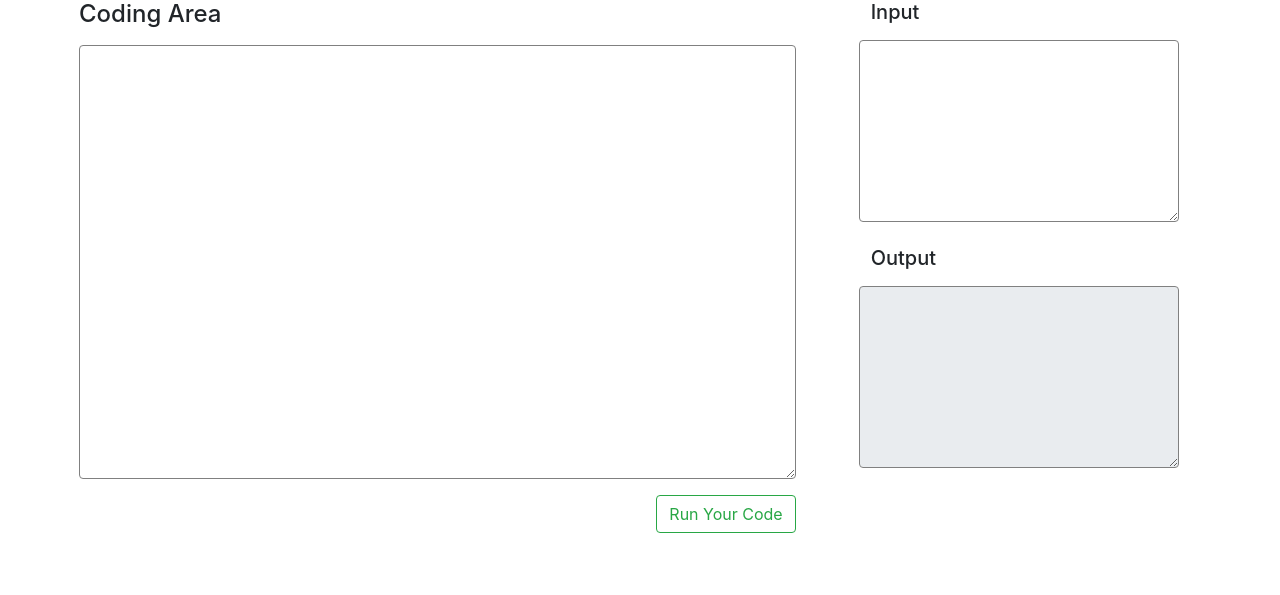
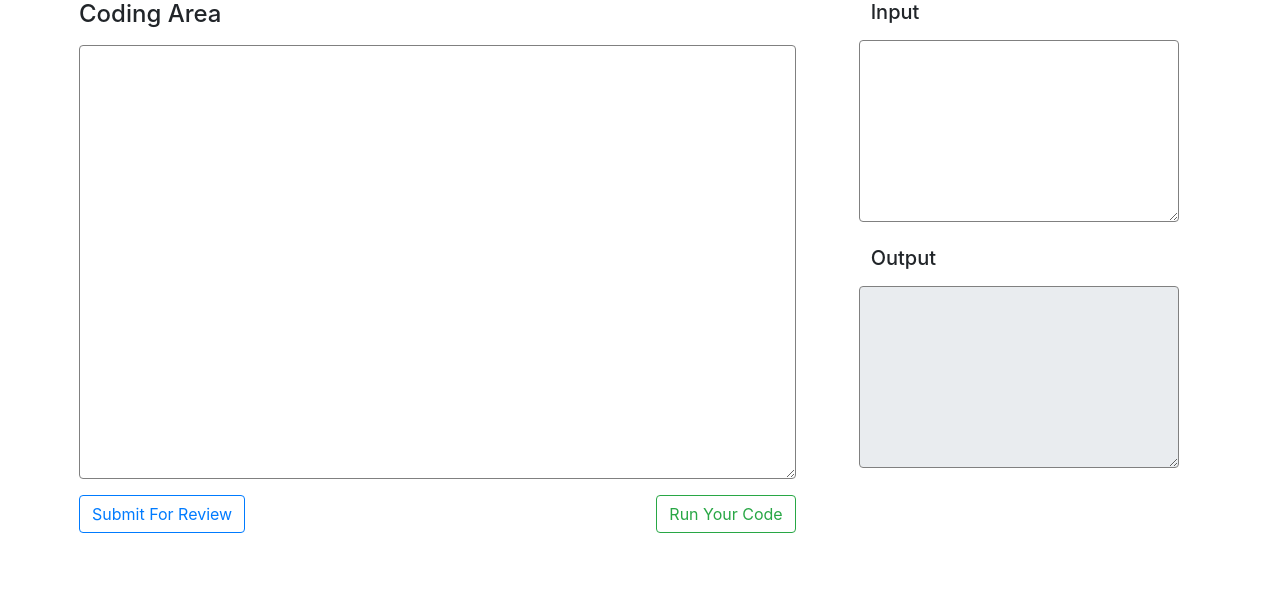
Before and after one commit to Yogeshkarma/QQGC2, a Django app: page /codeeditor/ in a window 1280 px wide; the page is wider, and only the part inside the window is pictured. Shown: the part 179-774 px from the top of that part. Run offline with Django 4.2, Linux system fonts and the light colour scheme; some libraries are stand-ins or nearby versions.

Commit message:
second commit

```diff
--- a/home/urls.py
+++ b/home/urls.py
@@ -7,6 +7,8 @@ urlpatterns = [
     path('',views.home,name='home'),
     path('codeeditor/',views.editor,name='editor'),
     re_path(r'^home/run$',views.runcode),
+    path('home/submit ',views.OnCLICKSUBMIT,name='Submit for review'),
+
 
 ]
 admin.site.site_header  =  "QQGC ADMIN"
--- a/home/views.py
+++ b/home/views.py
@@ -4,6 +4,8 @@ import sys
 
 def home(request):
     return render(request,'base.html')
+def OnCLICKSUBMIT(request):
+    return render(request,'codereview.html')
 def editor(request):
     return render(request,'code.html')
 def runcode(request):
@@ -30,5 +32,7 @@ def runcode(request):
         print(output)
     res = render(request,'code.html',{"code":code_part,"input":y,"output":output})
     return res
+def input(request):
+    pass
 
 # Create your views here.
--- a/templates/code.html
+++ b/templates/code.html
@@ -45,6 +45,10 @@
             <div class="form-group row">
               <div class="col-sm-7 ml-3">
                 <button class="btn btn-outline-success float-right" type="submit">Run Your Code </button>
+                  <a href="submit">
+                       <button type="button" class="btn btn-outline-primary">Submit For Review</button>
+                  </a>
+
               </div>
             </div>
           </form>
--- a/templates/login_other.html
+++ b/templates/login_other.html
@@ -2,7 +2,6 @@
 <!DOCTYPE html>
 <html lang="en">
 <head>
-  <!-- Design by foolishdeveloper.com -->
     <title>Login Page</title>
 
     <link rel="preconnect" href="https://fonts.gstatic.com">
```
